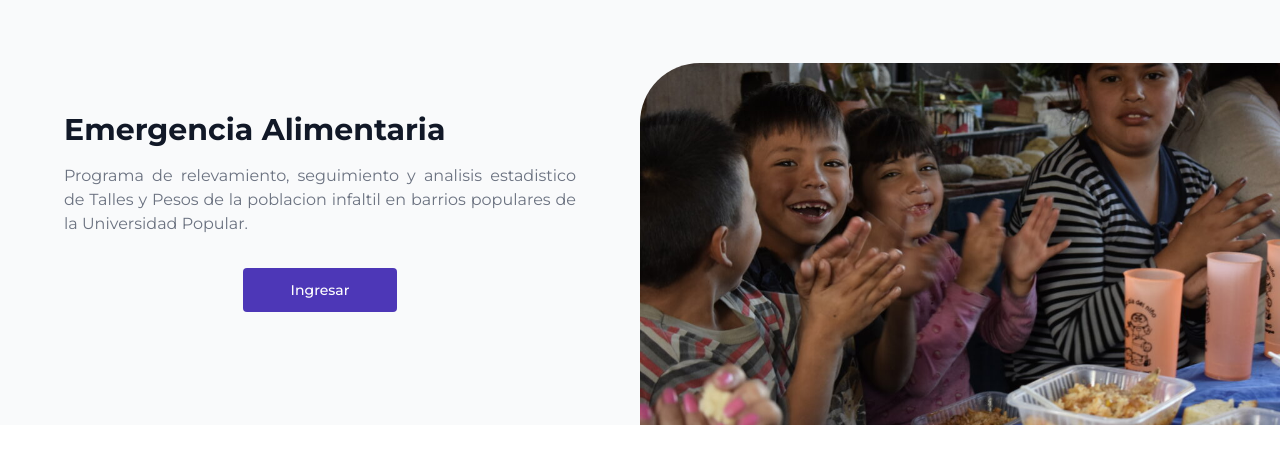
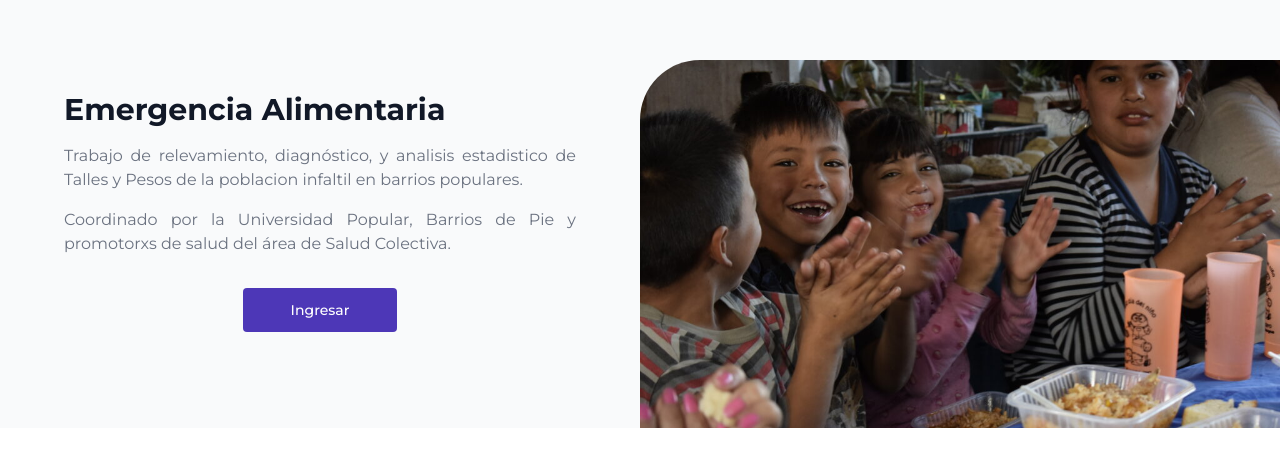
Before and after one commit to MiroslavSapunar/SIGBAS-UniversidadPopular, a Next.js app in the folder web/: page / in a window 1280 px wide. Shown: the part 188-654 px from the top of the page. Built offline with nearby package versions, Linux system fonts and the light colour scheme.

Commit message:
updated homepage text

```diff
--- a/web/src/app/page.js
+++ b/web/src/app/page.js
@@ -15,7 +15,10 @@ export default function Home() {
             </h2>
 
             <p class="hidden text-gray-500 md:mt-4 md:block text-justify ">
-              Programa de relevamiento, seguimiento y analisis estadistico de Talles y Pesos de la poblacion infaltil en barrios populares de la Universidad Popular.
+              Trabajo de relevamiento, diagnóstico, y analisis estadistico de Talles y Pesos de la poblacion infaltil en barrios populares.
+            </p>
+            <p class="hidden text-gray-500 md:mt-4 md:block text-justify ">
+              Coordinado por la Universidad Popular, Barrios de Pie y promotorxs de salud del área de Salud Colectiva.
             </p>
 
             <div class="mt-4 md:mt-8">
```
